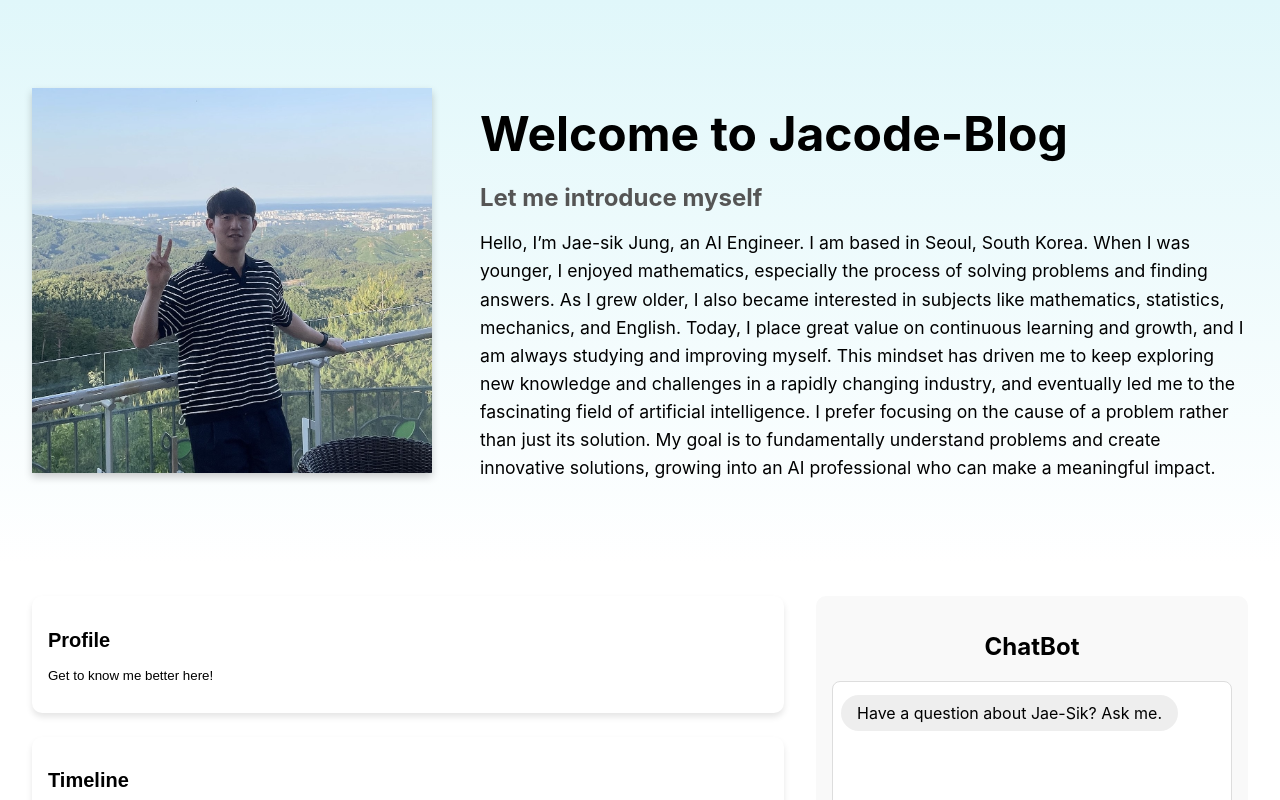
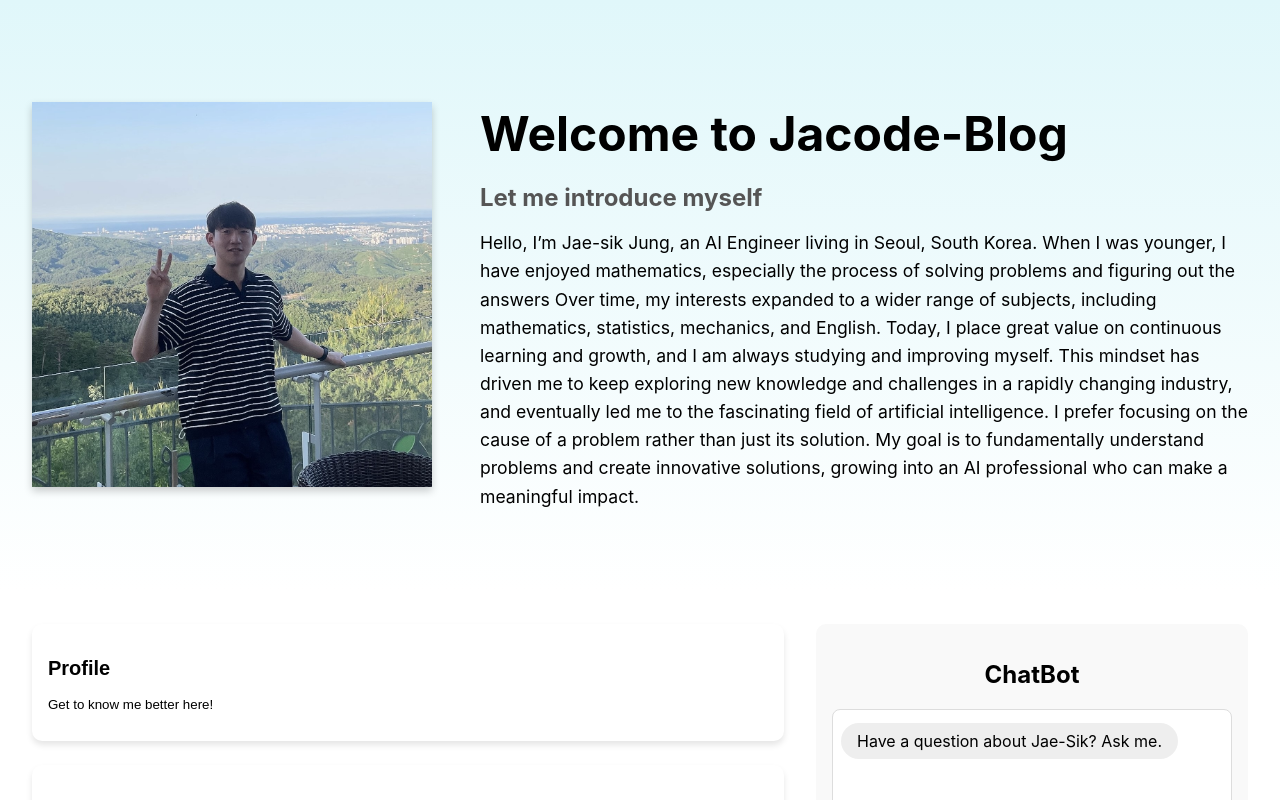
Before and after one commit to Jacod97/jacode97-blog, a React (Create React App) app: page / in a window 1280 px wide. Shown: the top 800 px of the page. Built offline with nearby package versions, Linux system fonts and the light colour scheme.

Commit message:
interview

```diff
--- a/src/components/Hero.js
+++ b/src/components/Hero.js
@@ -36,9 +36,9 @@ export default function Hero() {
           Let me introduce myself
         </h2>
         <p style={{ fontSize: "1.1rem", lineHeight: "1.6" }}>
-          Hello, I’m Jae-sik Jung, an AI Engineer. I am based in Seoul, South Korea.
-          When I was younger, I enjoyed mathematics, especially the process of solving problems and finding answers.
-          As I grew older, I also became interested in subjects like mathematics, statistics, mechanics, and English.
+          Hello, I’m Jae-sik Jung, an AI Engineer living in Seoul, South Korea.
+          When I was younger, I have enjoyed mathematics, especially the process of solving problems and figuring out the answers
+          Over time, my interests expanded to a wider range of subjects, including mathematics, statistics, mechanics, and English.
           Today, I place great value on continuous learning and growth, and I am always studying and improving myself.
           This mindset has driven me to keep exploring new knowledge and challenges in a rapidly changing industry,
           and eventually led me to the fascinating field of artificial intelligence.
--- a/src/components/data/QA.js
+++ b/src/components/data/QA.js
@@ -15,18 +15,18 @@ Computers have developed a lot, but they still haven’t been applied to every i
 That’s why I decided to become an AI engineer.
 I’d like to use it to take on a wide range of challenges.`
     },
-    {
-      id: "qa-2",
-      q: "What kind of projects have you worked on?",
-      a: `I’ve developed a SmartStore FAQ ChatBot, a multimodal Presentation Agent,
-wildfire prediction models, and building energy forecasting pipelines.`
-    },
-    {
-      id: "qa-3",
-      q: "What are your current research interests?",
-      a: `I am interested in AI-driven transportation, mobility optimization, and infrastructure analytics,
-particularly using RAG, LLMs, and time-series forecasting.`
-    }
+//     {
+//       id: "qa-2",
+//       q: "What kind of projects have you worked on?",
+//       a: `I’ve developed a SmartStore FAQ ChatBot, a multimodal Presentation Agent,
+// wildfire prediction models, and building energy forecasting pipelines.`
+//     },
+//     {
+//       id: "qa-3",
+//       q: "What are your current research interests?",
+//       a: `I am interested in AI-driven transportation, mobility optimization, and infrastructure analytics,
+// particularly using RAG, LLMs, and time-series forecasting.`
+//     }
   ];
 
   const toggleAnswer = (id) => {
```
